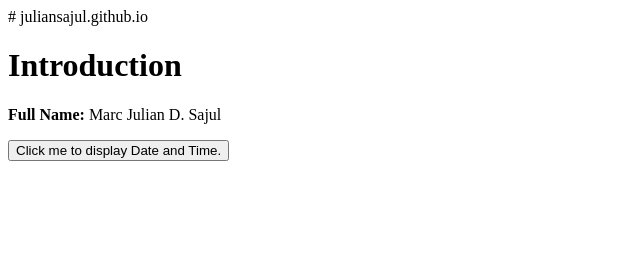
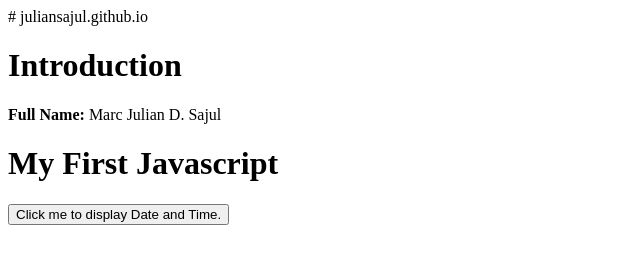
Before and after one commit to juliansajul/juliansajul.github.io, a plain HTML site: page index.html in a window 1280 px wide. Shown: the whole page, without its empty margins (0-640 px from the left). Drawn offline with Linux system fonts and the light colour scheme.

Commit message:
Update index.html
Update index.html 4 (Javascript with header)

```diff
--- a/index.html
+++ b/index.html
@@ -11,6 +11,7 @@
 Marc Julian D. Sajul
 </p>
 
+<h1>My First Javascript</h1>
 <button type="button"
 onclick="document.getElementById('demo').innerHTML = Date()">
 Click me to display Date and Time.</button>
```
